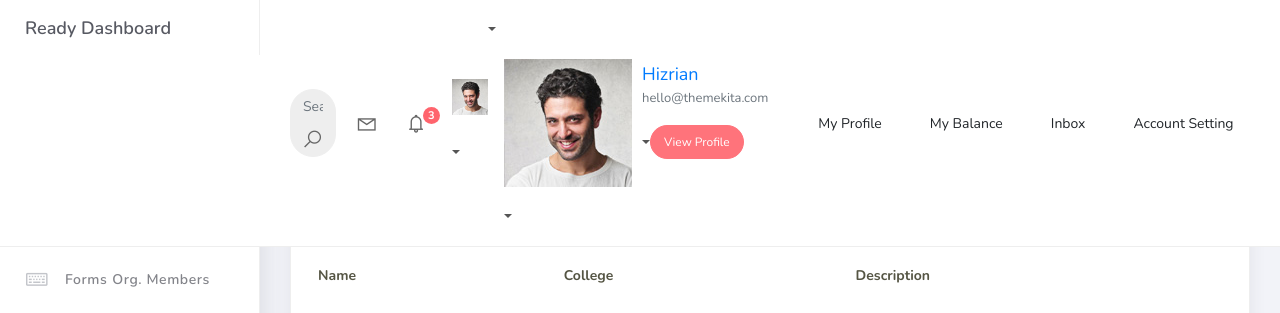
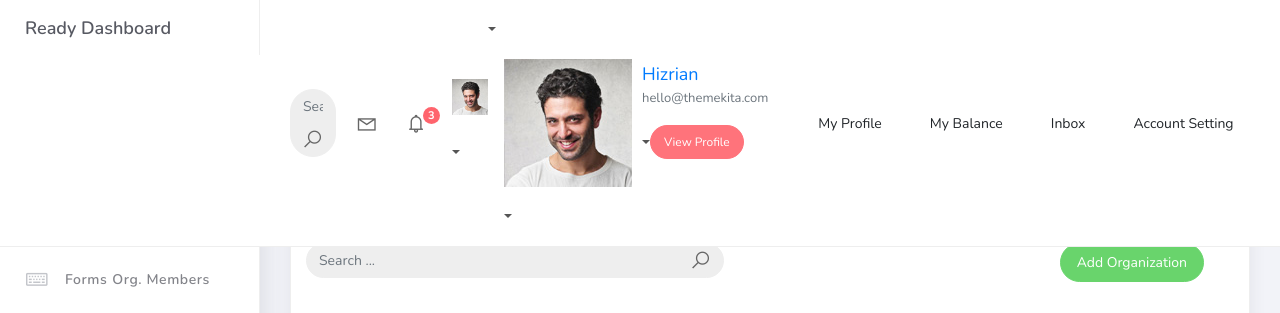
Before and after one commit to Frendsb/PSUSphere, a Django app: template projectsite/templates/org_list.html in a window 1280 px wide. Shown: the top 313 px of the page. Run offline with Django 5.2, Linux system fonts and the light colour scheme; the template is opened without the code that fills it, so the values that code supplies are empty; some libraries are stand-ins or nearby versions.

Commit message:
organization createview

```diff
--- a/projectsite/projectsite/urls.py
+++ b/projectsite/projectsite/urls.py
@@ -16,13 +16,14 @@ Including another URLconf
 """
 from django.contrib import admin
 from django.urls import path
-from studentorg.views import HomePageView, OrganizationList
+from studentorg.views import HomePageView, OrganizationList, OrganizationCreateView
 from studentorg import views
 
 urlpatterns = [
     path("admin/", admin.site.urls),
     path("", views.HomePageView.as_view(), name="home"),
     path('organization_list', OrganizationList.as_view(), name='organization-list'),
+    path('organization_list/add', OrganizationCreateView.as_view(), name='organization-add'),
 ]
 
 
--- a/projectsite/templates/org_list.html
+++ b/projectsite/templates/org_list.html
@@ -12,6 +12,28 @@
             <div class="card-title">List of Organizations</div>
             <div class="card-category">Page Subtitle</div>
           </div>
+          <br />
+            <div class="col-md-12 row">
+            <div class="col-md-6">
+                <form class="navbar-left navbar-form nav-search mr-md-3" action="">
+                <div class="input-group">
+                    <input type="text" placeholder="Search ..." class="form-control" />
+                    <div class="input-group-append">
+                    <span class="input-group-text">
+                        <i class="la la-search search-icon"></i>
+                    </span>
+                    </div>
+                </div>
+                </form>
+            </div>
+            <div class="col-md-6">
+                <div class="pull-right">
+                <a href="{% url 'organization-add' %}" class="btn btn-success btn-rounded">
+                    Add Organization
+                </a>
+                </div>
+            </div>
+            </div>
           <div class="card-body">
             <table class="table table-striped mt-3">
               <thead>
```
Also changed, not shown: projectsite/studentorg/forms.py (added, +9 -0 lines), projectsite/studentorg/views.py (+8 -0 lines), projectsite/templates/org_form.html (added, +44 -0 lines).
